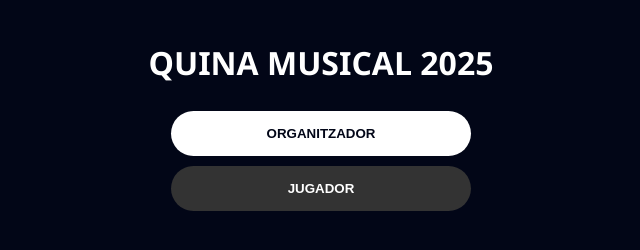
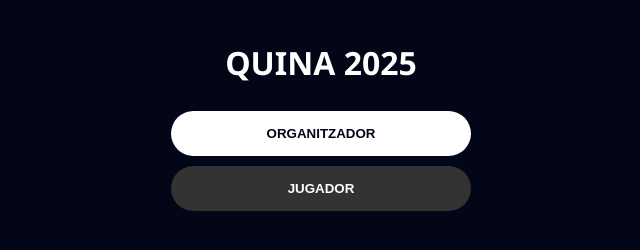
Before and after one commit to jordie1001/quinamusical2025, a plain HTML site: page index.html in a window 1280 px wide. Shown: the whole page, without its empty margins (319-959 px from the left). Drawn offline with Linux system fonts and the light colour scheme.

Commit message:
index.html

```diff
--- a/index.html
+++ b/index.html
@@ -37,7 +37,7 @@
 
 <div class="container">
     <div id="view-home">
-        <h1>QUINA MUSICAL 2025</h1>
+        <h1>QUINA 2025</h1>
         <button class="btn btn-primary" onclick="initAdmin()">ORGANITZADOR</button><br>
         <button class="btn" style="background: #333; color: white;" onclick="showView('view-join')">JUGADOR</button>
     </div>
```
